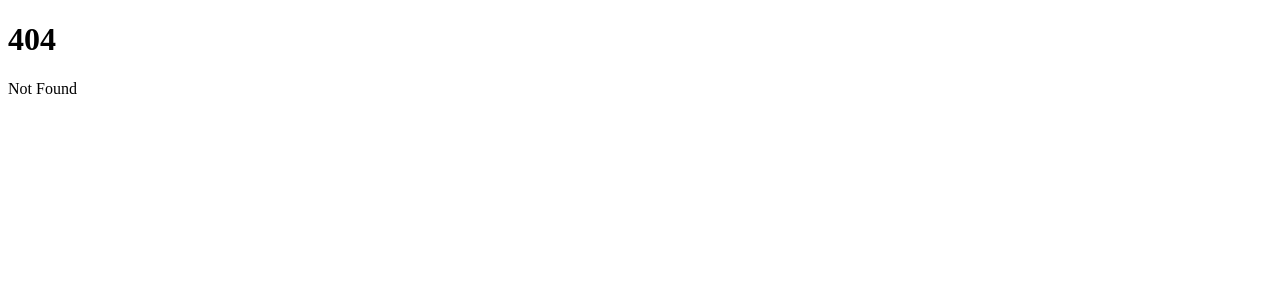
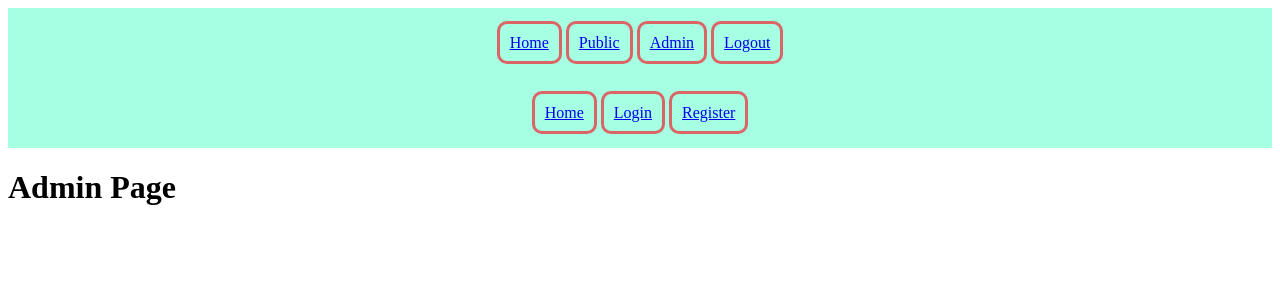
Before and after one commit to Aqirito/sveltekit-authentication, a SvelteKit app: page /admin in a window 1280 px wide. Before the commit this address had no page. Shown: the top 300 px of the page. Built offline with nearby package versions, Linux system fonts and the light colour scheme.

Commit message:
UPDATE: create base layout page

```diff
--- /dev/null
+++ b/src/routes/+layout.svelte
@@ -0,0 +1,10 @@
+<script lang="ts">
+  import Header from "../lib/components/Header.svelte";
+  import PublicHeader from "../lib/components/PublicHeader.svelte";
+</script>
+
+<Header></Header>
+<PublicHeader></PublicHeader>
+<main>
+  <slot />
+</main>
--- a/src/routes/+page.svelte
+++ b/src/routes/+page.svelte
@@ -1,2 +1 @@
-<h1>Welcome to SvelteKit</h1>
-<p>Visit <a href="https://kit.svelte.dev">kit.svelte.dev</a> to read the documentation</p>
+<h1>Index Page</h1>
--- /dev/null
+++ b/src/routes/admin/+page.svelte
@@ -0,0 +1 @@
+<h1>Admin Page</h1>
--- /dev/null
+++ b/src/routes/public/+page.svelte
@@ -0,0 +1 @@
+<h1>Public Page</h1>
```
Also changed, not shown: src/routes/auth/register/+page.svelte (added).
